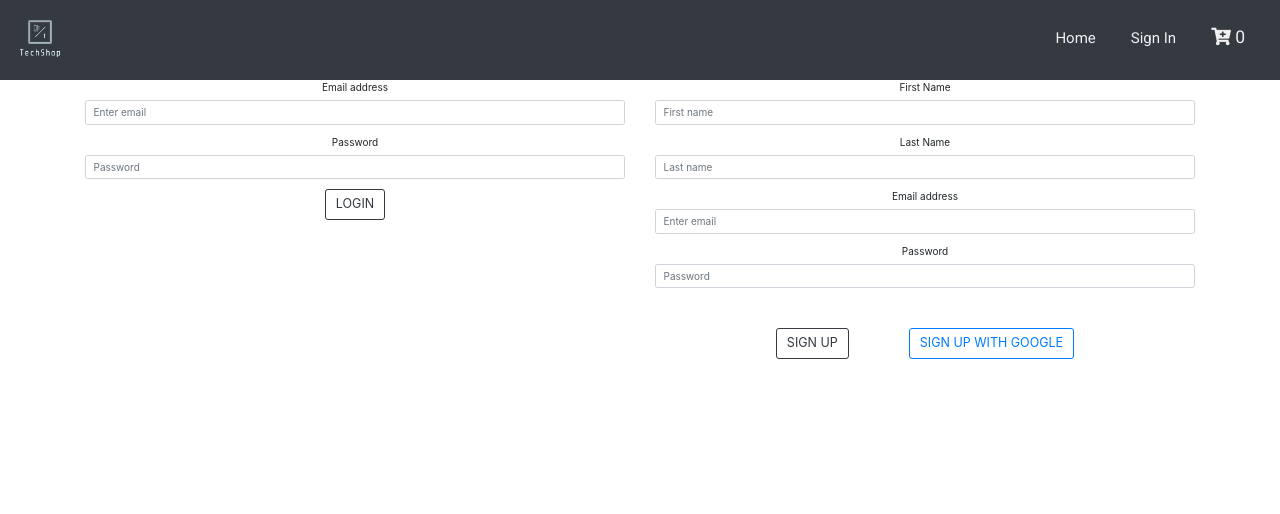
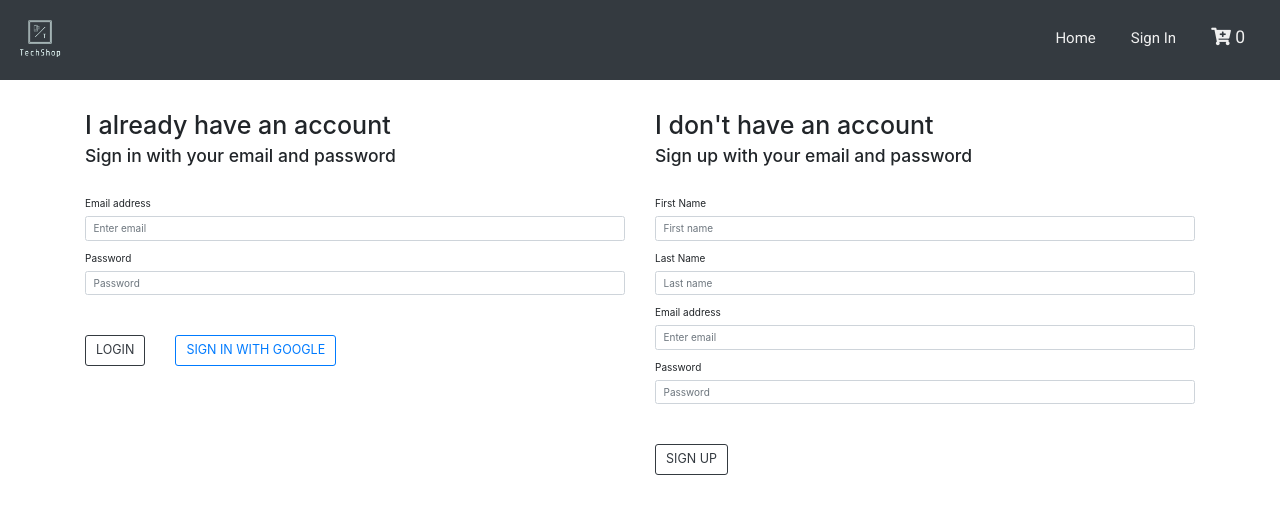
Before and after one commit to urlDev/react-techshop, a React (Create React App) app: page /signin in a window 1280 px wide. Shown: the top 514 px of the page. Built offline with nearby package versions, Linux system fonts and the light colour scheme; no server answers.

Commit message:
firebase installed, google sign in method implemented :fireworks:

```diff
--- a/package.json
+++ b/package.json
@@ -7,6 +7,7 @@
     "@testing-library/react": "^9.3.2",
     "@testing-library/user-event": "^7.1.2",
     "bootstrap": "^4.4.1",
+    "firebase": "^7.6.1",
     "node-sass": "^4.13.0",
     "react": "^16.12.0",
     "react-bootstrap": "^1.0.0-beta.16",
--- a/src/App.js
+++ b/src/App.js
@@ -4,8 +4,7 @@ import ShopItems from './Components/ShopItems/ShopItems.jsx';
 import SignIn from './Components/SignIn/SignIn.jsx';
 import Cart from './Components/Cart/Cart.jsx';
 import Details from './Components/Details/Details.jsx';
-import Default from "./Components/Default/Default.jsx";
-
+import Default from './Components/Default/Default.jsx';
 
 import { Switch, Route } from 'react-router-dom';
 
@@ -14,12 +13,9 @@ import './App.css';
 class App extends Component {
 	constructor(props) {
 		super(props);
-		this.state = {
-
-		};
+		this.state = {};
 	}
 	render() {
-
 		return (
 			<div className="App">
 				<NavTop />
@@ -28,7 +24,7 @@ class App extends Component {
 					<Route path="/signin" component={SignIn} />
 					<Route path="/details" component={Details} />
 					<Route path="/cart" component={Cart} />
-          <Route component={Default} ></Route>
+					<Route component={Default} />
 				</Switch>
 			</div>
 		);
--- a/src/Components/Cart/StripeButton.jsx
+++ b/src/Components/Cart/StripeButton.jsx
@@ -1,8 +1,8 @@
 import React from 'react';
 import StripeCheckout from 'react-stripe-checkout';
-
 //https://dashboard.stripe.com/test/apikeys
 
+//we used cartTotal in CartTotal component and in context, thats why we put that here
 const StripeCheckoutButton = ({ cartTotal }) => {
     //this is because stripe wants to see the total in cents, thats why we multiply it by 100
     const priceForStripe = cartTotal * 100;
@@ -25,7 +25,7 @@ const StripeCheckoutButton = ({ cartTotal }) => {
 			billingAddress
 			shippingAddress
 			image={require("../Navbar/logo.png")}
-			description={`Your total is $${cartTotal}`}
+			description={`Your total is ${cartTotal}$`}
 			amount={priceForStripe}
 			panelLabel="Pay Now"
 			token={onToken}
--- /dev/null
+++ b/src/Components/Firebase/firebase.utils.js
@@ -0,0 +1,49 @@
+import firebase from "firebase/app";
+import 'firebase/firestore';
+import 'firebase/auth';
+
+const config = {
+    apiKey: "AIzaSyCOOLex973p90GwR02Gj0TxL_U0Sy9mEmU",
+    authDomain: "techshop-40d44.firebaseapp.com",
+    databaseURL: "https://techshop-40d44.firebaseio.com",
+    projectId: "techshop-40d44",
+    storageBucket: "techshop-40d44.appspot.com",
+    messagingSenderId: "2053780483",
+    appId: "1:2053780483:web:e798f47befec9993d8ca36"
+};
+
+firebase.initializeApp(config);
+
+export const createUserProfileDocument = async(userAuth, additionalData) => {
+    if (!userAuth) return;
+
+    const userRef = firestore.doc(`users/${userAuth.uid}`);
+
+    const snapShot = await userRef.get();
+
+    if (!snapShot.exists) {
+        const { displayName, email } = userAuth;
+        const createdAt = new Date();
+        try {
+            await userRef.set({
+                displayName,
+                email,
+                createdAt,
+                ...additionalData
+            });
+        } catch (error) {
+            console.log('error creating user', error.message);
+        }
+    }
+
+    return userRef;
+};
+
+export const auth = firebase.auth();
+export const firestore = firebase.firestore();
+
+const provider = new firebase.auth.GoogleAuthProvider();
+provider.setCustomParameters({ prompt: 'select_account' });
+export const signInWithGoogle = () => auth.signInWithPopup(provider);
+
+export default firebase;
--- a/src/Components/Navbar/NavTop.jsx
+++ b/src/Components/Navbar/NavTop.jsx
@@ -2,6 +2,7 @@ import React, { Component } from 'react';
 import { Navbar, Nav, Image } from 'react-bootstrap';
 import { Link } from 'react-router-dom';
 import { ProductConsumer } from '../../Context';
+import { auth } from "../Firebase/firebase.utils.js";
 import './NavTop.scss';
 
 class NavTop extends Component {
@@ -23,7 +24,8 @@ class NavTop extends Component {
 								Home
 							</Link>
 							<Link to="/signin" className="nav-link pr-5">
-								Sign In
+							{/* if currentUser has a user, it will return true. If its null(initial state) it will return false(null is falsy value) */}
+								{ value.currentUser ? <div onClick={() => auth.signOut()}>Sign Out</div> : <div>Sign In</div> }
 							</Link>
 							<Link to="/cart" className="nav-link">
 								{value.cart.length >= 1 ? (<h3 className="text-warning shake"><i className="fas fa-cart-plus" /> {value.cartCountTotal}</h3>) : (<h3><i className="fas fa-cart-plus" /> {value.cartCountTotal}</h3>) }
--- a/src/Components/SignIn/SignIn.jsx
+++ b/src/Components/SignIn/SignIn.jsx
@@ -1,6 +1,6 @@
 import React, { Component } from 'react';
 import { Container, Row, Col, Button, Form } from 'react-bootstrap';
-
+import {signInWithGoogle} from "../Firebase/firebase.utils.js"
 import './SignIn.scss';
 
 class SignIn extends Component {
@@ -10,10 +10,12 @@ class SignIn extends Component {
 	}
 	render() {
 		return (
-			<Container>
+			<Container className="signin">
 				<Row>
-					<Col>
-						<Form>
+					<Col className="mt-5">
+						<h1>I already have an account</h1>
+						<h3>Sign in with your email and password</h3>
+						<Form className="mt-5">
 							<Form.Group controlId="formGroupEmail">
 								<Form.Label>Email address</Form.Label>
 								<Form.Control type="email" placeholder="Enter email" />
@@ -31,10 +33,21 @@ class SignIn extends Component {
 							>
 								LOGIN
 							</Button>
+							<Button
+									onClick={signInWithGoogle}
+									onAnimationEnd={this.animationEnd}
+									variant="outline-primary"
+									className={`${this.state.classNames} btn-lg button2 m-5`}
+									type="submit"
+								>
+									SIGN IN WITH GOOGLE
+								</Button>
 						</Form>
 					</Col>
-					<Col>
-						<Form>
+					<Col className="mt-5">
+						<h1>I don't have an account</h1>
+						<h3>Sign up with your email and password</h3>
+						<Form className="mt-5">
 							<Form.Group>
 								<Form.Label>First Name</Form.Label>
 								<Form.Control
@@ -66,25 +79,17 @@ class SignIn extends Component {
 								<Form.Label>Password</Form.Label>
 								<Form.Control type="password" placeholder="Password" />
 							</Form.Group>
-							<Col>
+							<Col className="p-0">
 								<Button
 									onClick={this.handleClick}
 									onAnimationEnd={this.animationEnd}
 									variant="outline-dark"
-									className={`${this.state.classNames} btn-lg button2 m-5`}
+									className={`${this.state.classNames} btn-lg button2 mt-5`}
 									type="submit"
 								>
 									SIGN UP
 								</Button>
-								<Button
-									onClick={this.handleClick}
-									onAnimationEnd={this.animationEnd}
-									variant="outline-primary"
-									className={`${this.state.classNames} btn-lg button2 m-5`}
-									type="submit"
-								>
-									SIGN UP WITH GOOGLE
-								</Button>
+
 							</Col>
 						</Form>
 					</Col>
--- a/src/Components/SignIn/SignIn.scss
+++ b/src/Components/SignIn/SignIn.scss
@@ -0,0 +1,3 @@
+.signin {
+    text-align: left;
+}
--- a/src/Context.jsx
+++ b/src/Context.jsx
@@ -1,6 +1,6 @@
 import React, { Component } from 'react';
 import { storeProducts, detailProduct } from './Components/Product/Data/data.js';
-
+import { auth } from "../src/Components/Firebase/firebase.utils.js";
 const ProductContext = React.createContext();
 //context sits on top of all components
 //everytime you set create context, it comes with two things;
@@ -16,12 +16,29 @@ class ProductProvider extends Component {
 			detailProduct: detailProduct,
 			cart: [],
 			cartCountTotal: 0,
-			cartTotal: 0
+			cartTotal: 0,
+			currentUser: null
 		};
 	}
 
+	//we need this to sign out, currently user is not signed out
+	unsubscribeFromAuth = null;
+
 	componentDidMount() {
+		//set products to their initial state
 		this.setProducts();
+		// set the currentusers state as signed in user with google
+		this.unsubscribeFromAuth = auth.onAuthStateChanged(user => {
+			this.setState({
+				currentUser: user
+			});
+			console.log(user)
+		})
+	}
+
+	//this is how user will sign out
+	componentWillUnmount () {
+		this.unsubscribeFromAuth();
 	}
 
 	// with set products, we can iterate through the array and get each object.
```
Also changed, not shown: 1 other file (tests, documents, lock files or other folders). Lines whose indentation alone changed are shown as unchanged.
